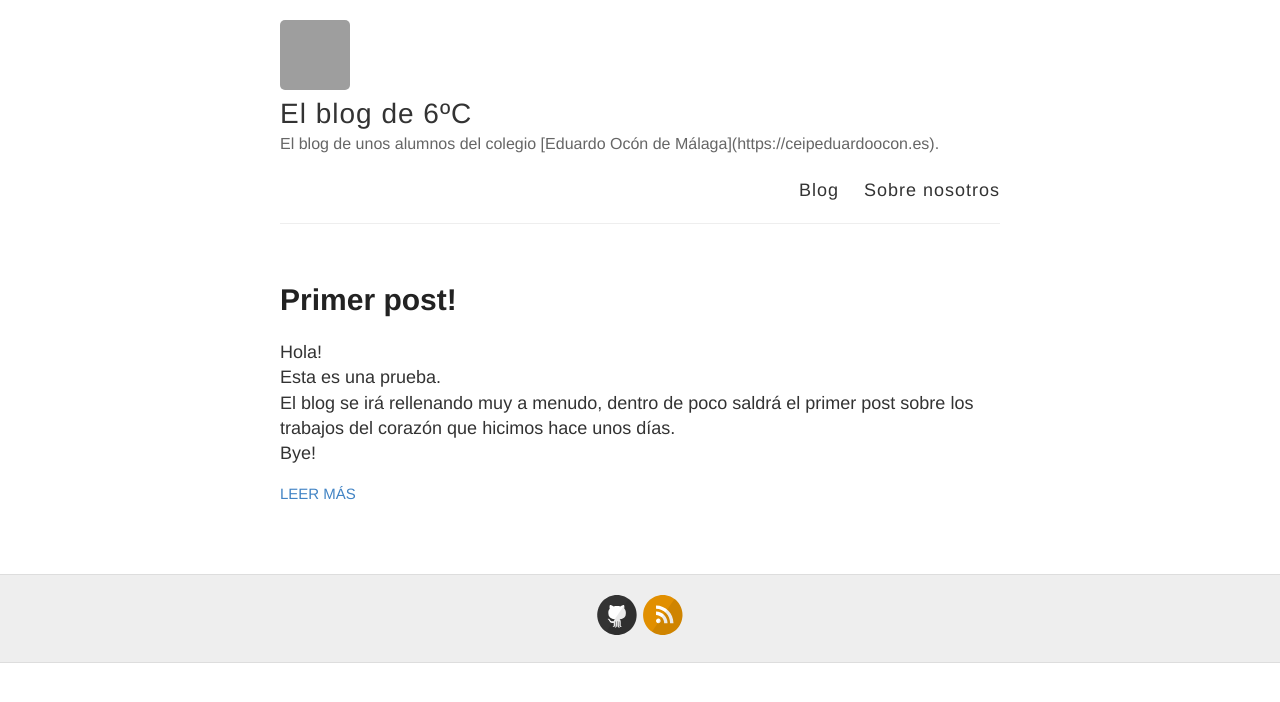
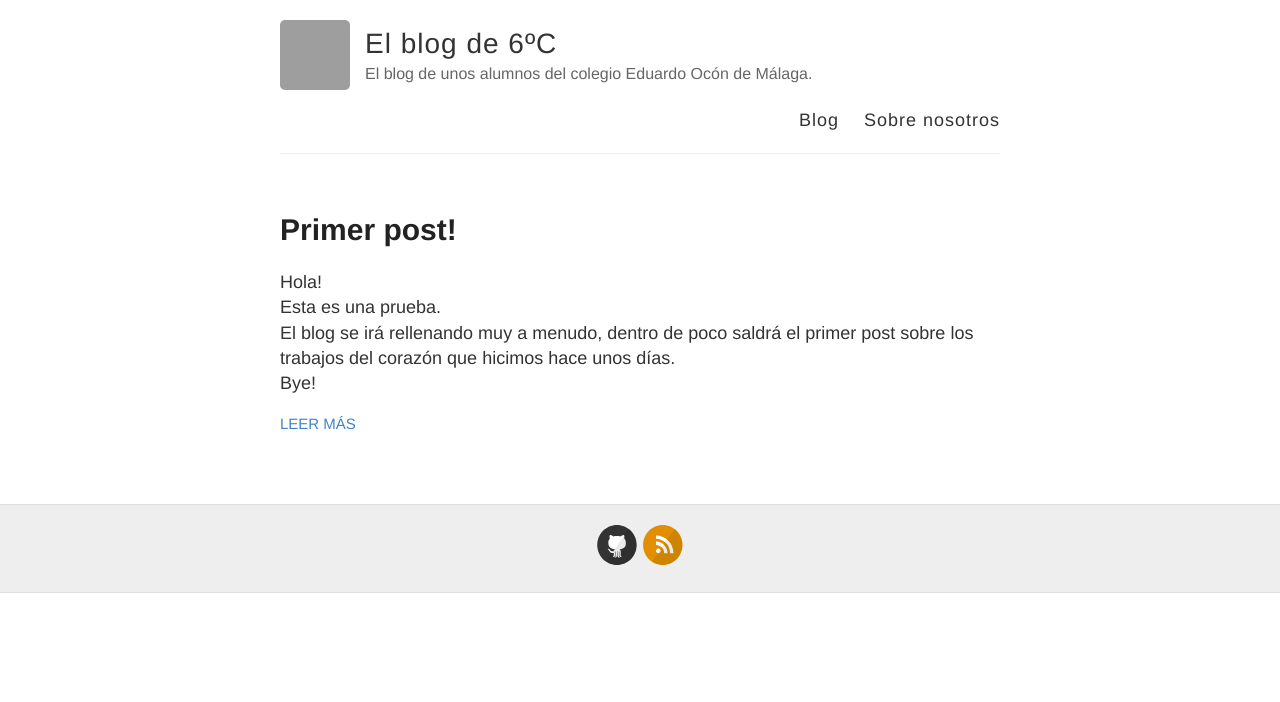
Before and after one commit to el-blog-de-sexto/blog, a Jekyll site: the page built from index.html, in a window 1280 px wide. Shown: the top 702 px of the page. Built offline with Jekyll 4.4.1, drawn with Linux system fonts in a browser that asks for light colours; some of the changed lines change nothing that is shown; grey boxes are pictures that could not be loaded.

Commit message:
arreglada otra cosa

```diff
--- a/_config.yml
+++ b/_config.yml
@@ -6,7 +6,7 @@
 name: El blog de 6ºC
 
 # Short bio or description (displayed in the header)
-description: El blog de unos alumnos del colegio [Eduardo Ocón de Málaga](https://ceipeduardoocon.es).
+description: El blog de unos alumnos del colegio Eduardo Ocón de Málaga.
 
 # URL of your avatar or profile pic (you could use your GitHub profile pic)
 avatar: https://avatars.githubusercontent.com/u/95038469
```
